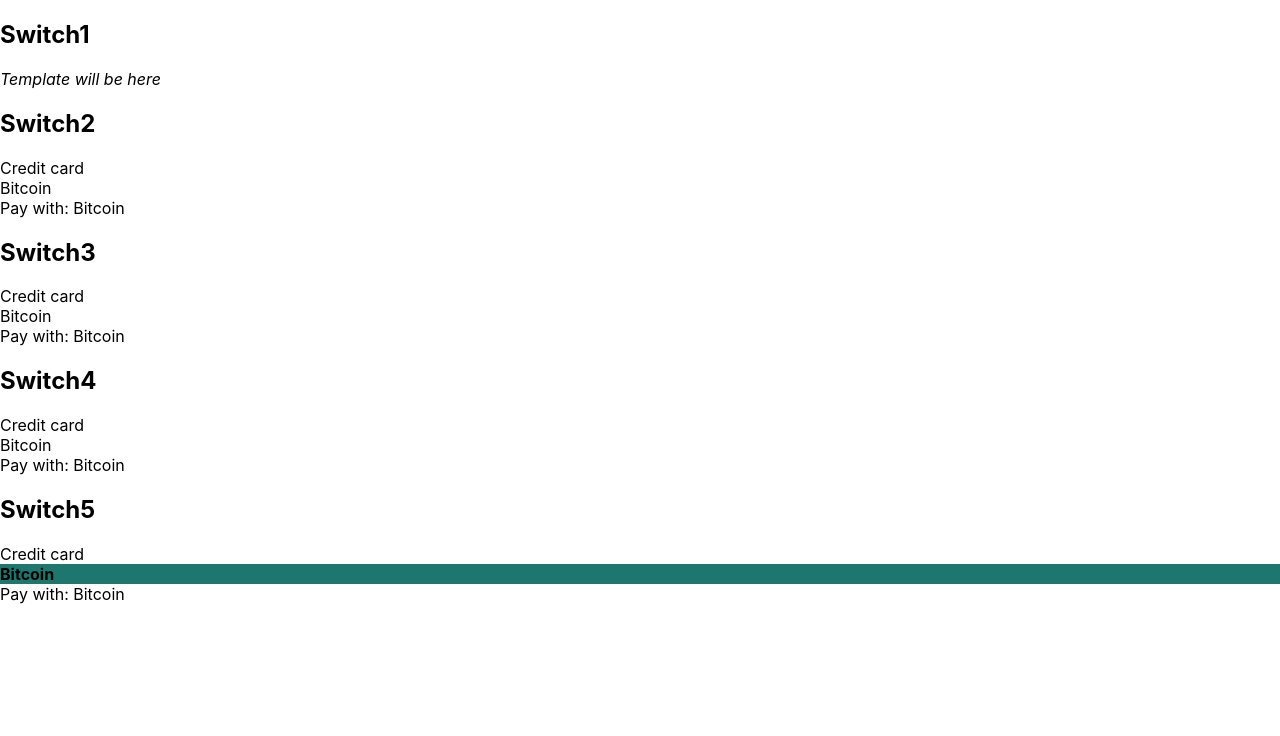
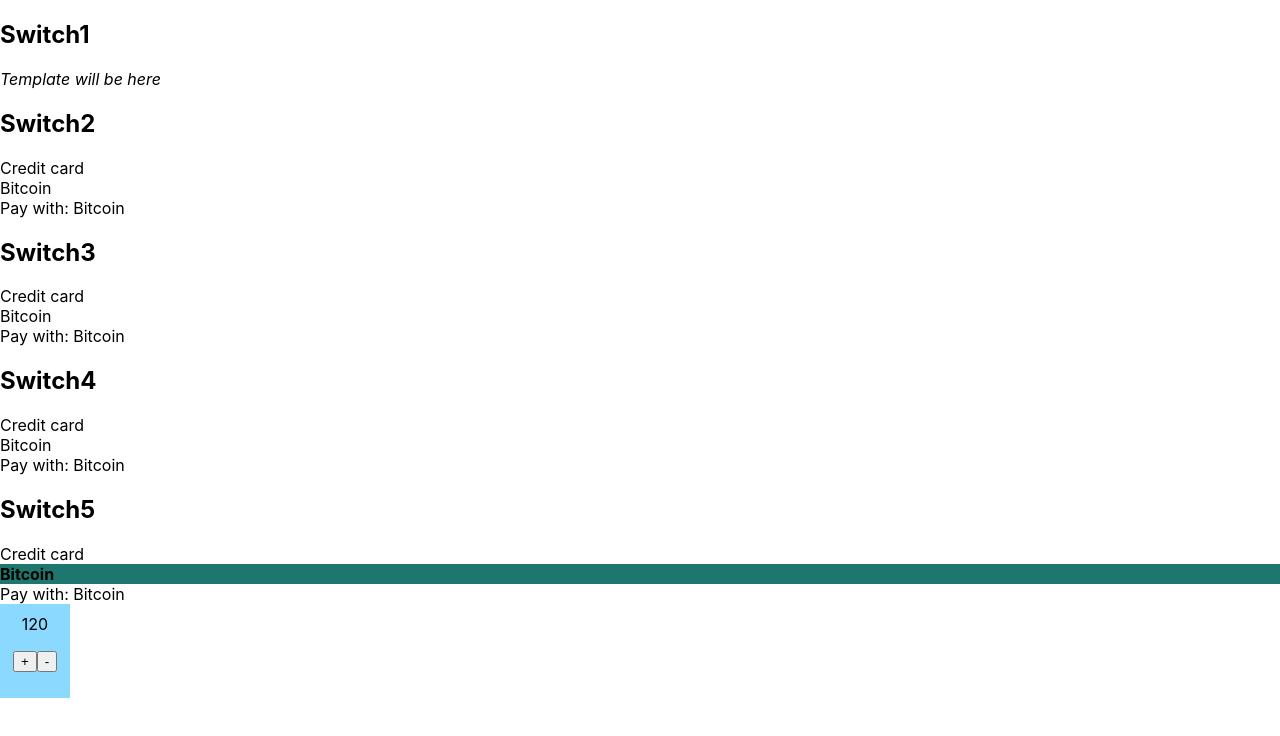
Before and after one commit to Tampoka/components_styleguidist, a React (Create React App) app: page / in a window 1280 px wide. Shown: the top 736 px of the page. Built offline with nearby package versions, Linux system fonts and the light colour scheme.

Commit message:
Add prevState.

```diff
--- a/src/App.js
+++ b/src/App.js
@@ -1,10 +1,12 @@
 import './App.css';
 import {Switch} from './components/Switch/Switch';
+import {Counter1} from './components/Counter/Counter1';
 
 export default function App() {
-  return (
-    <div className="AppContainer">
-    <Switch/>
-    </div>
-  );
+    return (
+        <div className="AppContainer">
+            <Switch/>
+            <Counter1/>
+        </div>
+    );
 }
--- a/src/components/Counter/Counter1.js
+++ b/src/components/Counter/Counter1.js
@@ -13,13 +13,13 @@
     const [value, setValue] = useState(initialValue)
 
     const decrement = () => {
-        const nextState = value - 1
-        setValue(nextState)
+       /* const nextState = value - 1
+        setValue(nextState)*/
+        setValue(prevState => prevState-1)
     }
 
     const increment = () => {
-        const nextState = value + 1
-        setValue(nextState)
+        setValue(prevState => prevState+1)
     }
 
     return (
```
